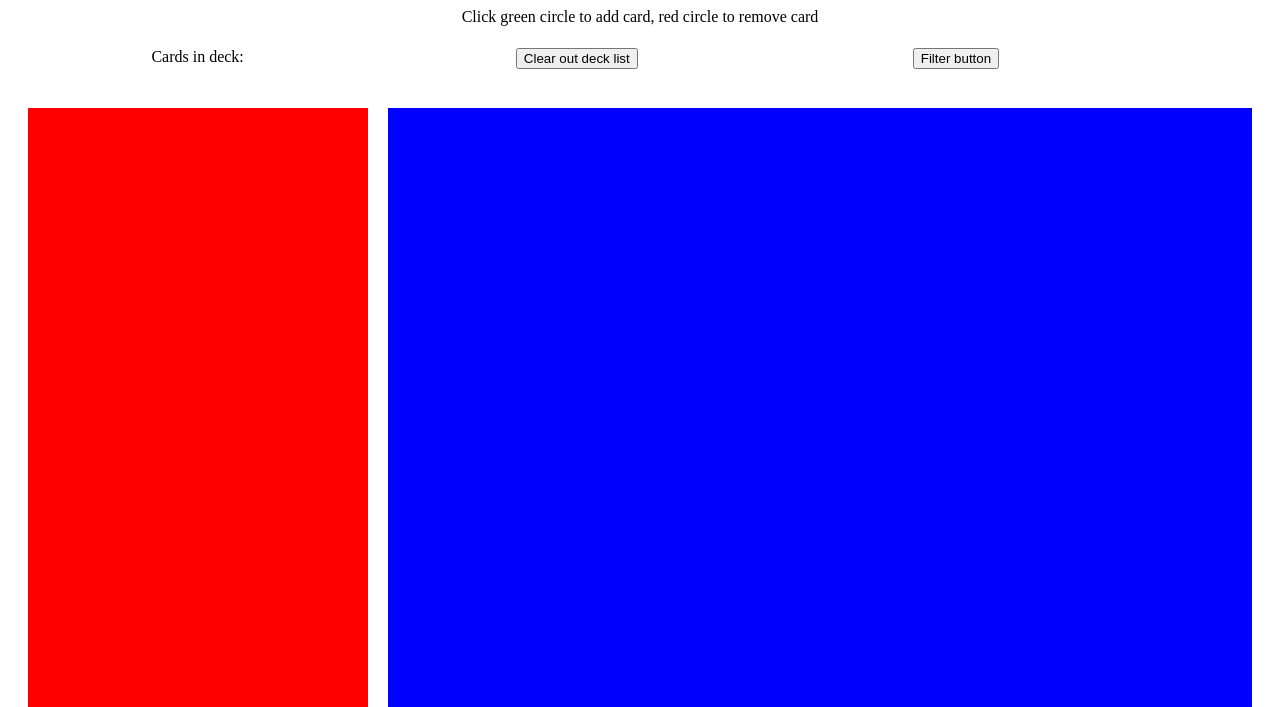
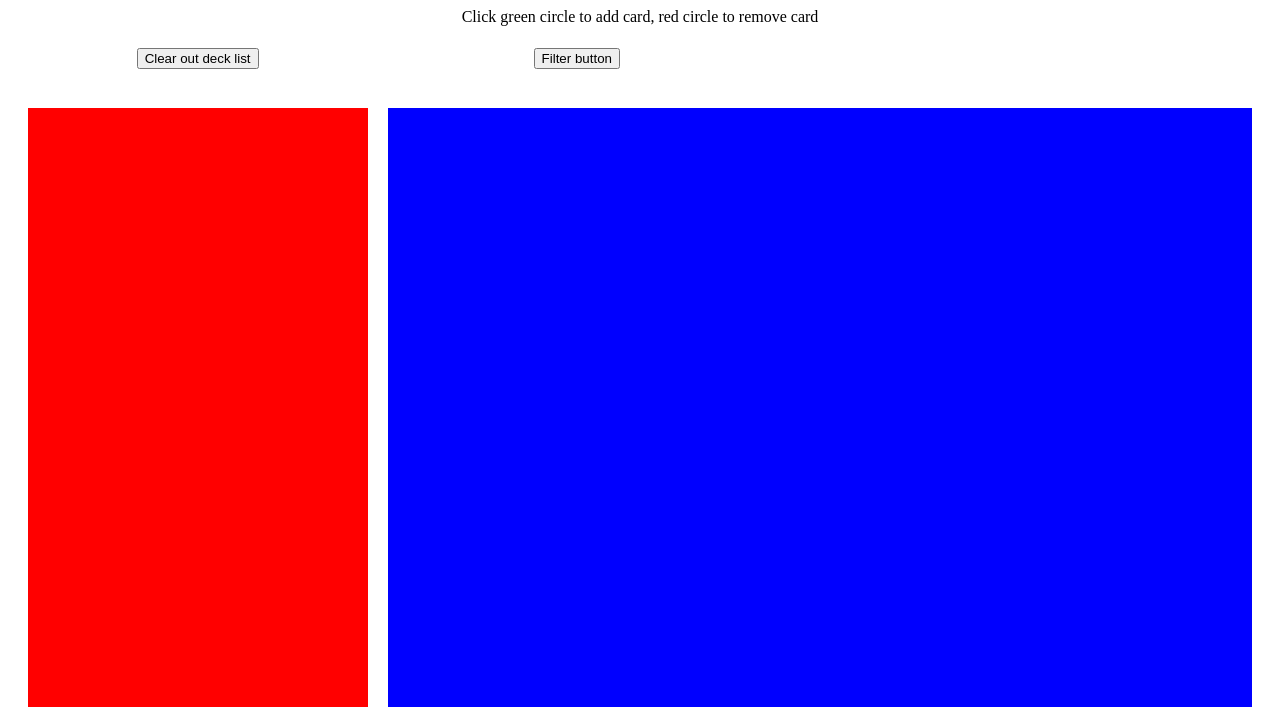
Before and after one commit to philoxnard/hbm_deckbuilder, a Flask app: page / in a window 1280 px wide. Shown: the top 707 px of the page. Run offline with Flask 3, Linux system fonts and the light colour scheme; some libraries are stand-ins or nearby versions.

Commit message:
Now looks nice on all computers hopefully

```diff
--- a/messageHandlers.py
+++ b/messageHandlers.py
@@ -21,7 +21,7 @@ def handleOnLoad(message):
 
     response["cards"] = cards
     response["filters"] = filters
-    response["version"] = "2.1.5"
+    response["version"] = "2.1.6"
     response["result"] = "Success"
 
     return response
--- a/templates/index.html
+++ b/templates/index.html
@@ -9,7 +9,7 @@
     <div class="content">
       <div class="banner">Click green circle to add card, red circle to remove card</div>
       <div class="banner">
-        <div class="banner_button">Cards in deck:<div id="total_quantity"></div></div>
+        <div class="banner_button" id="total_quantity"></div>
         <div class="banner_button" id="reset_decklist"><button onclick="resetDeckList()">Clear out deck list</button></div>
         <div class="banner_button" ><button onclick="showFilterModal()">Filter button</button></div>
         <div class="modal" id="filter_modal" hidden></div>
```
